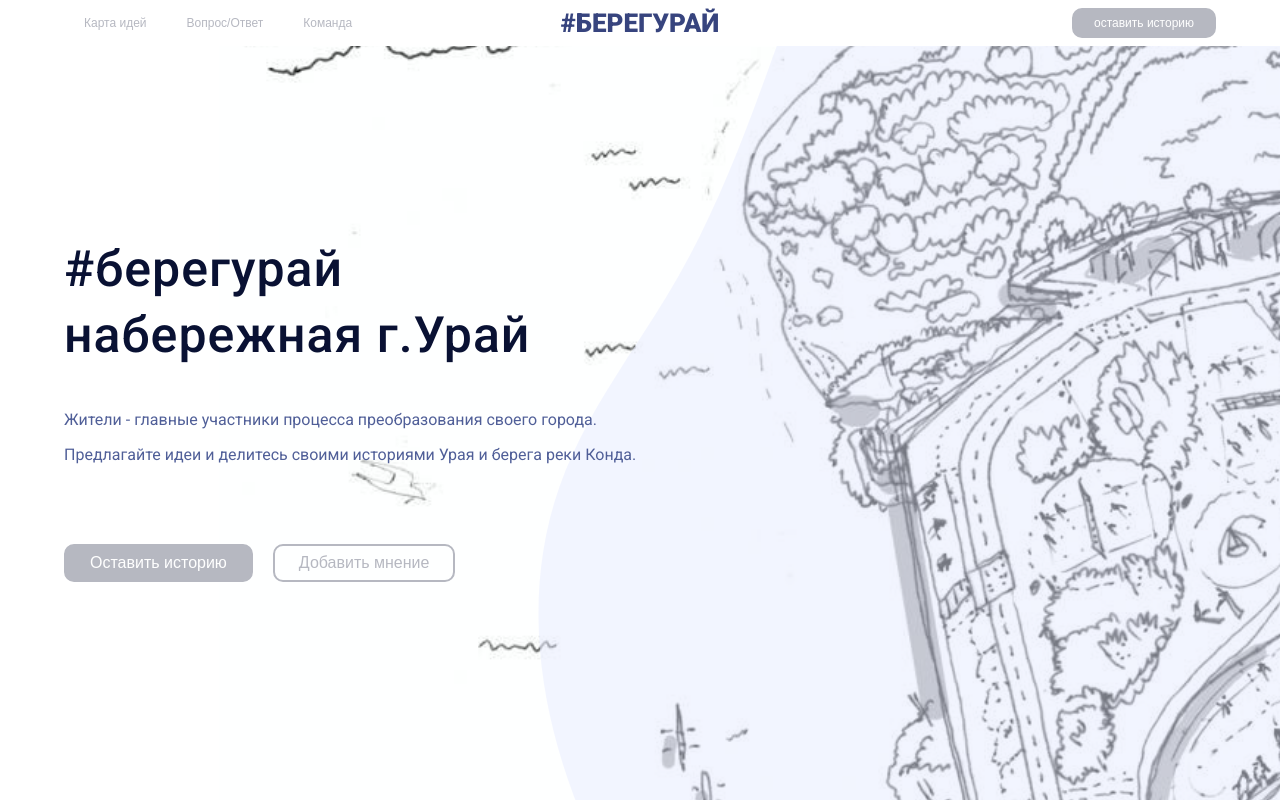
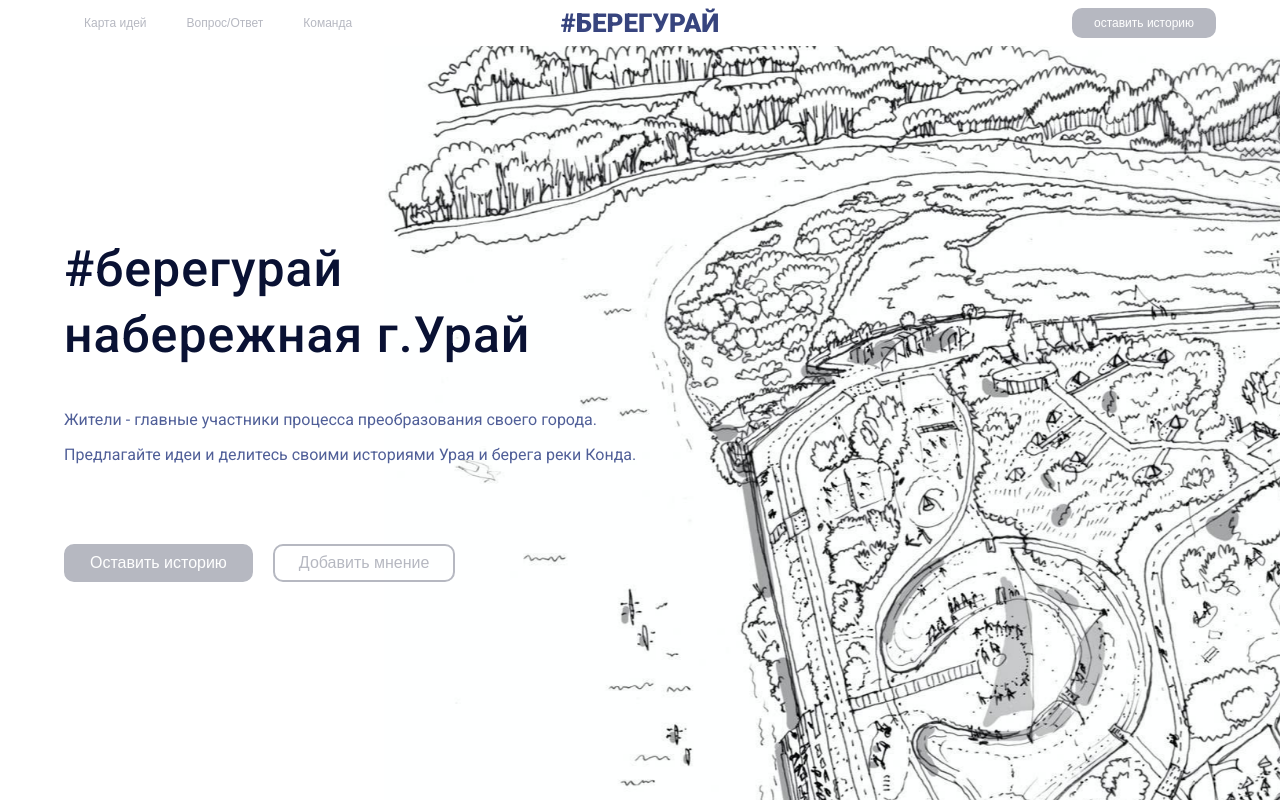
Before and after one commit to designunit/bereguray, a Next.js app: page / in a window 1280 px wide. Shown: the top 802 px of the page. Built offline with nearby package versions, Linux system fonts and the light colour scheme.

Commit message:
js parallax & hero bg

```diff
--- a/package.json
+++ b/package.json
@@ -11,7 +11,8 @@
         "classnames": "^2.2.6",
         "next": "9.3.4",
         "react": "16.13.1",
-        "react-dom": "16.13.1"
+        "react-dom": "16.13.1",
+        "react-scroll-parallax": "^2.3.2"
     },
     "devDependencies": {
         "@types/classnames": "^2.2.10",
--- a/src/components/Bubble/index.tsx
+++ b/src/components/Bubble/index.tsx
@@ -24,8 +24,8 @@ export const Bubble: React.FC<BubbleProps & React.HTMLAttributes<HTMLDivElement>
                 values="
                     M0.504945 0.0798826C0.57125 0.0561591 0.643505 -0.0291317 0.702467 0.0102251C0.769698 0.0551018 0.727095 0.173593 0.759073 0.249511C0.777937 0.294296 0.816483 0.325816 0.849922 0.36029C0.895524 0.407303 0.973401 0.427999 0.993575 0.491272C1.01226 0.549881 0.988074 0.622815 0.948275 0.668763C0.905234 0.718452 0.817377 0.69955 0.772054 0.747013C0.734446 0.786396 0.763216 0.866643 0.723687 0.903953C0.686392 0.939154 0.625385 0.921021 0.57605 0.932012C0.525586 0.943256 0.478017 0.962114 0.426971 0.97006C0.363955 0.979871 0.290214 1.0224 0.23795 0.984648C0.184233 0.945849 0.221886 0.844399 0.180373 0.791946C0.136568 0.736596 0.0181766 0.755904 0.00187867 0.686362C-0.0148224 0.6151 0.0845813 0.568044 0.11206 0.500458C0.131407 0.452872 0.118981 0.396758 0.138872 0.349413C0.159072 0.301333 0.191778 0.260252 0.228256 0.223886C0.265158 0.187098 0.308294 0.158702 0.354063 0.134882C0.402112 0.109875 0.454117 0.0980687 0.504945 0.0798826Z ;
                     M0.573262 0.0165297C0.636415 -0.00147284 0.705922 -0.0061385 0.769855 0.00938698C0.834857 0.025172 0.909125 0.050939 0.940039 0.105598C0.974118 0.165853 0.928294 0.24019 0.938405 0.307405C0.945385 0.353808 0.983827 0.391963 0.990109 0.43845C0.99645 0.485376 0.974023 0.531139 0.975024 0.578413C0.976372 0.642059 1.00995 0.70413 0.997058 0.766685C0.982918 0.835287 0.966342 0.922861 0.897739 0.953389C0.825774 0.985413 0.742948 0.907088 0.663414 0.915155C0.591084 0.922492 0.535651 1.01751 0.466363 0.997145C0.392173 0.975339 0.397976 0.866599 0.33914 0.819843C0.291325 0.781845 0.202439 0.802695 0.163852 0.756743C0.125367 0.710913 0.168659 0.638605 0.142702 0.585912C0.111488 0.522548 0.0093475 0.49427 0.000548991 0.425232C-0.00755045 0.36168 0.0762595 0.318433 0.100985 0.258584C0.128414 0.192194 0.0852446 0.0855481 0.154263 0.0531717C0.235575 0.0150286 0.32805 0.117355 0.419007 0.109401C0.480802 0.103997 0.513995 0.0334247 0.573262 0.0165297Z ;
-                    M0.504945 0.0798826C0.57125 0.0561591 0.643505 -0.0291317 0.702467 0.0102251C0.769698 0.0551018 0.727095 0.173593 0.759073 0.249511C0.777937 0.294296 0.816483 0.325816 0.849922 0.36029C0.895524 0.407303 0.973401 0.427999 0.993575 0.491272C1.01226 0.549881 0.988074 0.622815 0.948275 0.668763C0.905234 0.718452 0.817377 0.69955 0.772054 0.747013C0.734446 0.786396 0.763216 0.866643 0.723687 0.903953C0.686392 0.939154 0.625385 0.921021 0.57605 0.932012C0.525586 0.943256 0.478017 0.962114 0.426971 0.97006C0.363955 0.979871 0.290214 1.0224 0.23795 0.984648C0.184233 0.945849 0.221886 0.844399 0.180373 0.791946C0.136568 0.736596 0.0181766 0.755904 0.00187867 0.686362C-0.0148224 0.6151 0.0845813 0.568044 0.11206 0.500458C0.131407 0.452872 0.118981 0.396758 0.138872 0.349413C0.159072 0.301333 0.191778 0.260252 0.228256 0.223886C0.265158 0.187098 0.308294 0.158702 0.354063 0.134882C0.402112 0.109875 0.454117 0.0980687 0.504945 0.0798826Z ;
-                    M0.573262 0.0165297C0.636415 -0.00147284 0.705922 -0.0061385 0.769855 0.00938698C0.834857 0.025172 0.909125 0.050939 0.940039 0.105598C0.974118 0.165853 0.928294 0.24019 0.938405 0.307405C0.945385 0.353808 0.983827 0.391963 0.990109 0.43845C0.99645 0.485376 0.974023 0.531139 0.975024 0.578413C0.976372 0.642059 1.00995 0.70413 0.997058 0.766685C0.982918 0.835287 0.966342 0.922861 0.897739 0.953389C0.825774 0.985413 0.742948 0.907088 0.663414 0.915155C0.591084 0.922492 0.535651 1.01751 0.466363 0.997145C0.392173 0.975339 0.397976 0.866599 0.33914 0.819843C0.291325 0.781845 0.202439 0.802695 0.163852 0.756743C0.125367 0.710913 0.168659 0.638605 0.142702 0.585912C0.111488 0.522548 0.0093475 0.49427 0.000548991 0.425232C-0.00755045 0.36168 0.0762595 0.318433 0.100985 0.258584C0.128414 0.192194 0.0852446 0.0855481 0.154263 0.0531717C0.235575 0.0150286 0.32805 0.117355 0.419007 0.109401C0.480802 0.103997 0.513995 0.0334247 0.573262 0.0165297Z ;
+                    M0.486275 0.00826082C0.548427 0.0348008 0.559601 0.120417 0.610946 0.163868C0.644469 0.192236 0.6985 0.186797 0.731485 0.215767C0.764505 0.244768 0.763417 0.300006 0.797538 0.327749C0.856688 0.375844 0.984478 0.359272 0.999056 0.433329C1.01268 0.502559 0.874684 0.515726 0.84738 0.580939C0.824093 0.636558 0.896322 0.708991 0.862619 0.759197C0.829993 0.807797 0.739331 0.772059 0.693948 0.809497C0.638798 0.854992 0.648271 0.959231 0.583255 0.989656C0.525347 1.01676 0.448418 0.986253 0.397148 0.94839C0.343659 0.908888 0.345648 0.824946 0.297883 0.778906C0.262196 0.744508 0.204987 0.744991 0.161317 0.721078C0.104497 0.689964 0.00452883 0.679639 0.000160599 0.61588C-0.0048499 0.542746 0.108798 0.514046 0.142658 0.448728C0.163073 0.409345 0.153119 0.361971 0.154677 0.317802C0.156996 0.25206 0.122134 0.179898 0.154179 0.122138C0.183115 0.0699823 0.254025 0.0554076 0.311112 0.035832C0.367421 0.0165236 0.431579 -0.0150956 0.486275 0.00826082Z ;
+                    M0.543878 0.0258535C0.600408 0.0412809 0.64311 0.0843357 0.696904 0.107079C0.748462 0.128877 0.826315 0.111699 0.855915 0.157778C0.889712 0.210392 0.822842 0.284443 0.847521 0.341551C0.869922 0.393391 0.955347 0.397698 0.981318 0.447974C1.00616 0.496064 1.00504 0.55754 0.984983 0.607654C0.964861 0.657941 0.899834 0.678288 0.870731 0.72433C0.838111 0.775937 0.859468 0.862477 0.804958 0.892464C0.749463 0.922993 0.678282 0.845885 0.617135 0.863839C0.545697 0.884816 0.51679 1.01632 0.444482 0.998311C0.368739 0.979445 0.385242 0.860492 0.344886 0.796028C0.321157 0.758125 0.295028 0.719004 0.255478 0.696404C0.190469 0.659255 0.0949733 0.677198 0.0435814 0.62385C-0.00105531 0.577515 -0.00814991 0.500476 0.00767515 0.439173C0.0237603 0.376862 0.0861125 0.337116 0.130074 0.288799C0.167085 0.24812 0.213579 0.217586 0.248097 0.174928C0.289019 0.124356 0.294031 0.0429864 0.35305 0.0132406C0.410009 -0.0154668 0.482013 0.0089707 0.543878 0.0258535Z     ;
                     M0.504945 0.0798826C0.57125 0.0561591 0.643505 -0.0291317 0.702467 0.0102251C0.769698 0.0551018 0.727095 0.173593 0.759073 0.249511C0.777937 0.294296 0.816483 0.325816 0.849922 0.36029C0.895524 0.407303 0.973401 0.427999 0.993575 0.491272C1.01226 0.549881 0.988074 0.622815 0.948275 0.668763C0.905234 0.718452 0.817377 0.69955 0.772054 0.747013C0.734446 0.786396 0.763216 0.866643 0.723687 0.903953C0.686392 0.939154 0.625385 0.921021 0.57605 0.932012C0.525586 0.943256 0.478017 0.962114 0.426971 0.97006C0.363955 0.979871 0.290214 1.0224 0.23795 0.984648C0.184233 0.945849 0.221886 0.844399 0.180373 0.791946C0.136568 0.736596 0.0181766 0.755904 0.00187867 0.686362C-0.0148224 0.6151 0.0845813 0.568044 0.11206 0.500458C0.131407 0.452872 0.118981 0.396758 0.138872 0.349413C0.159072 0.301333 0.191778 0.260252 0.228256 0.223886C0.265158 0.187098 0.308294 0.158702 0.354063 0.134882C0.402112 0.109875 0.454117 0.0980687 0.504945 0.0798826Z ;
                 "
             />
@@ -35,7 +35,7 @@ export const Bubble: React.FC<BubbleProps & React.HTMLAttributes<HTMLDivElement>
     return (
         <>
             <svg fill="none" xmlns="http://www.w3.org/2000/svg"
-                style={{...props.style, height: picturePath ? 0 : undefined}}
+                style={{...props.style, height: picturePath ? 0 : props.style?.height}}
 
                 preserveAspectRatio="none"
                 viewBox='0 0 1 1'
--- a/src/components/IndexPage/index.module.css
+++ b/src/components/IndexPage/index.module.css
@@ -1,9 +1,6 @@
 .layout {
     --padding: 0 128px;
 
-    /* parallax */
-    height: 100vh;
-    perspective: 1px;
     overflow-x: hidden;
     overflow-y: auto;
 }
--- a/src/components/IndexPage/index.tsx
+++ b/src/components/IndexPage/index.tsx
@@ -7,6 +7,7 @@ import { Steps } from '../Steps'
 import { About } from '../About'
 import { Bubble } from '../Bubble'
 import { Step } from '../Step'
+import { Parallax } from 'react-scroll-parallax';
 
 const IndexPage = () => (
     <main className={styles.layout}>
@@ -30,25 +31,36 @@ const IndexPage = () => (
 
         <PageSection
             back={(
-                <>
+                <Parallax
+                    y={[-50, 50]}
+                    styleOuter={{
+                        height: '100%',
+                    }}
+                    styleInner={{
+                        height: '100%',
+                    }}
+                >
                     <div style={{
                         width: '100%',
                         height: '100%',
                         backgroundImage: 'url("/static/uray2.jpg")',
                         backgroundSize: 'cover',
-                        backgroundPosition: '30% top',
+                        backgroundPosition: '85% top',
                         backgroundRepeat: 'no-repeat',
-                    }}/>
-                    <img
-                        src='/static/uray2.svg'
-                        style={{
-                            position: 'absolute',
-                            bottom: 0,
-                            right: 0,
-                            height: '100%',
-                        }}
-                    />
-                </>
+                    }}>
+                        <Bubble
+                            style={{
+                                position: 'relative',
+                                left: '50%',
+                                height: '100%',
+                                transform: `scale(1.75) rotate(${Math.random()*360}deg)`,
+                            }}
+                            color='#E7ECFF'
+                            opacity={.5}
+                            // duration={1}
+                        />
+                    </div>
+                </Parallax>
             )}
         >
             <Title>
--- a/src/components/PageSection/styles.module.css
+++ b/src/components/PageSection/styles.module.css
@@ -16,9 +16,6 @@
     height: 100%;
     z-index: -1;
 
-    /* prallax */
-    transform: translateZ(-1px) scale(2);
-
     /* background-image: url('/hero.jpg'); */
     /* background-size: cover; */
 }
--- a/src/pages/_app.tsx
+++ b/src/pages/_app.tsx
@@ -3,13 +3,14 @@ import 'src/style.css'
 import Head from 'next/head'
 import { AppType } from 'next/dist/next-server/lib/utils'
 import { YMetrika } from 'src/components/YMetrika'
+import { ParallaxProvider } from 'react-scroll-parallax';
 
 const App: AppType = props => {
     const { Component, pageProps } = props
     const metrika = process.env.YANDEX_METRIKA
 
     return (
-        <>
+        <ParallaxProvider>
             <Head>
                 <meta charSet="utf-8" />
                 <meta name="viewport" content="width=device-width, maximum-scale=1.0" />
@@ -25,7 +26,7 @@ const App: AppType = props => {
             </Head>
 
             <Component {...pageProps} />
-        </>
+        </ParallaxProvider>
     )
 }
 
```
Also changed, not shown: 1 other file (tests, documents, lock files or other folders).
